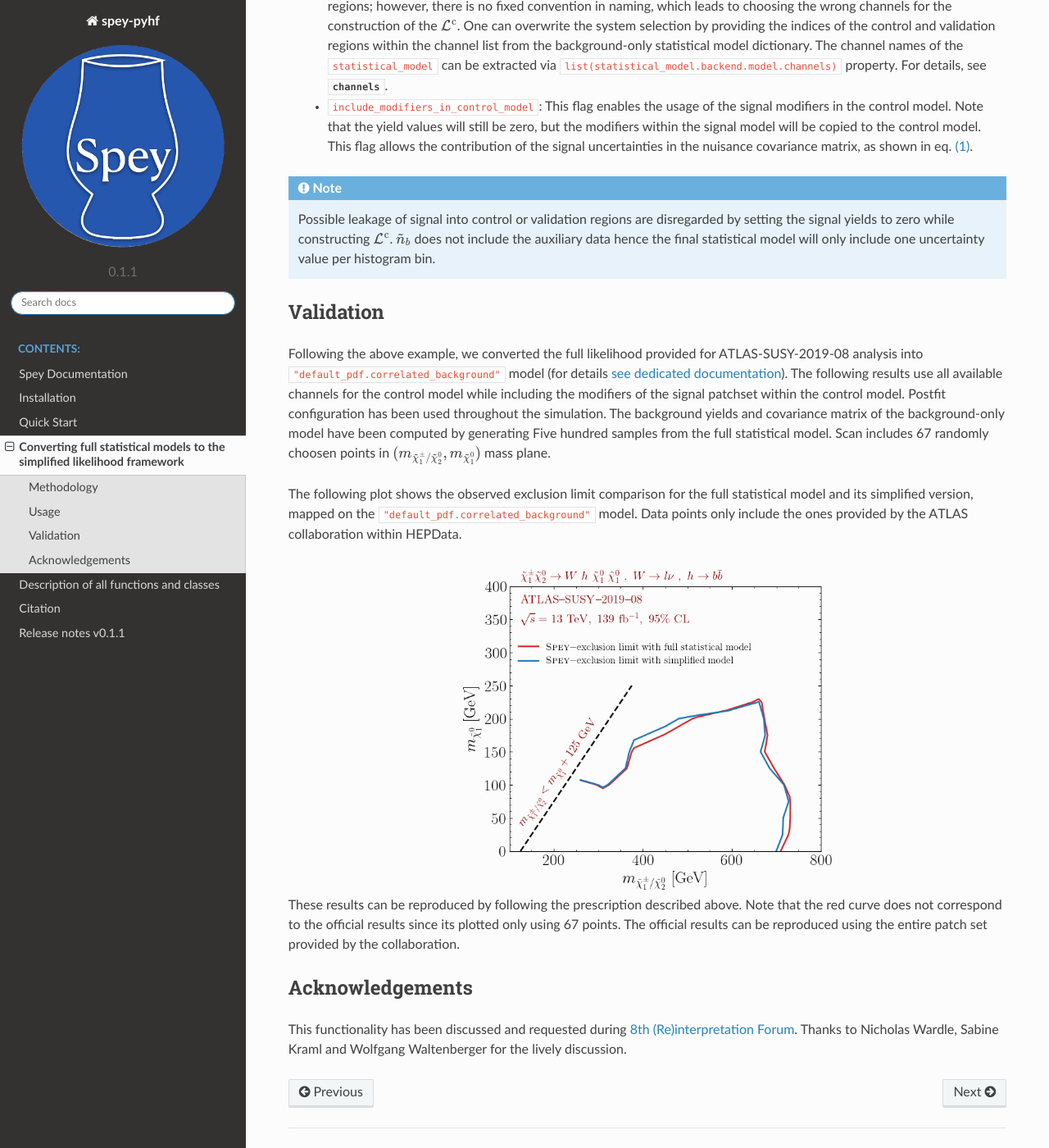
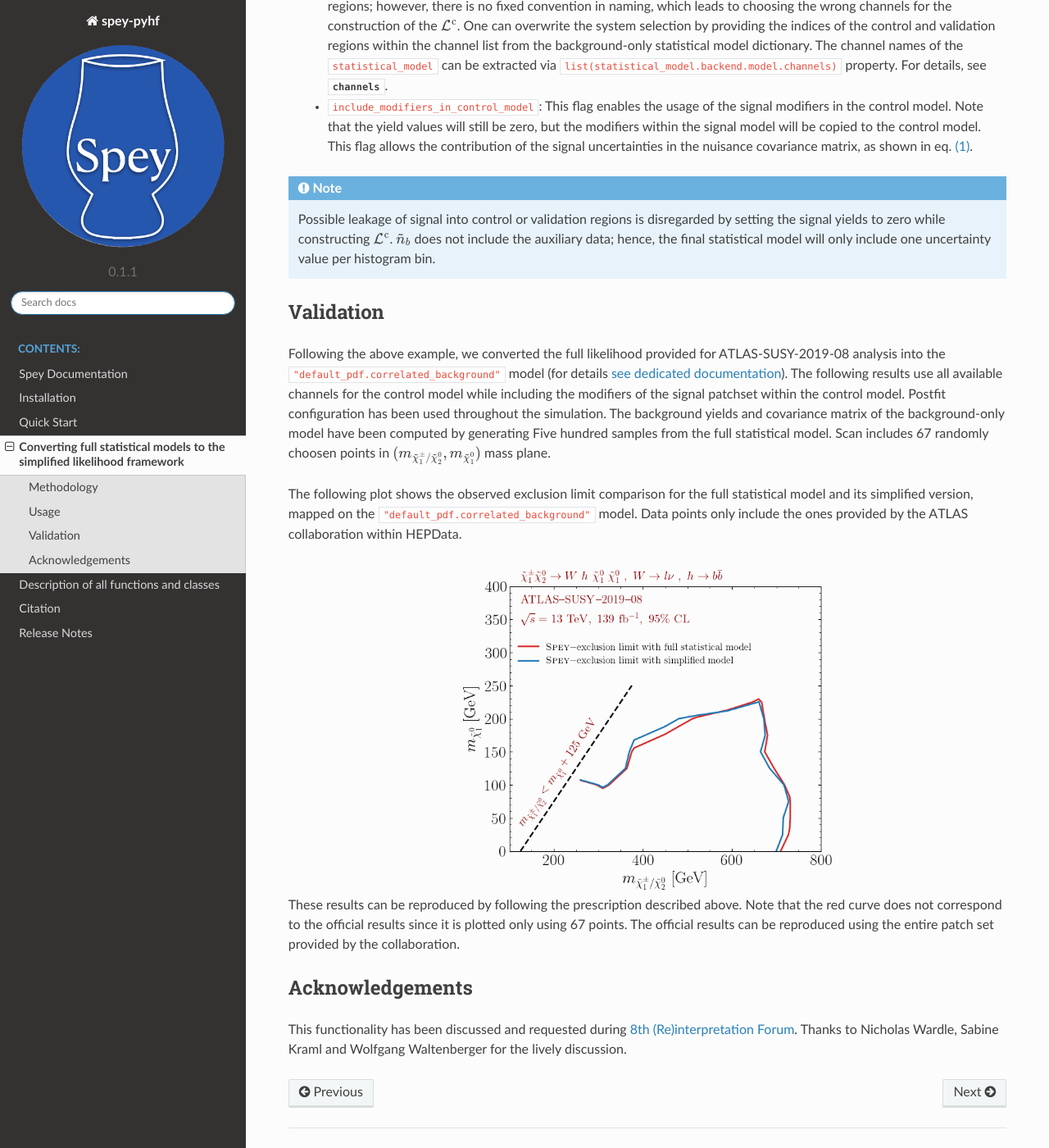
Before and after one commit to SpeysideHEP/spey-pyhf, a Sphinx documentation site: the page built from docs/simplify.rst, in a window 1280 px wide and 1400 px high, scrolled down 2507 px. Shown: the whole window at 82% size. Built offline with Sphinx 7.4.7 and the Read the Docs theme 2.0.0, drawn with Linux system fonts in a browser that asks for light colours; some of the changed text lies outside the part shown.

Commit message:
update docs

```diff
--- a/docs/conf.py
+++ b/docs/conf.py
@@ -35,14 +35,13 @@
     "sphinxcontrib.bibtex",
     "sphinx.ext.napoleon",
     "sphinx_click.ext",
-    # "sphinx_toolbox.collapse", # requires sphinx_toolbox to be installed
     "nbsphinx",
     "sphinx_issues",
     "sphinx_copybutton",
     "sphinx_togglebutton",
-    "sphinx_rtd_size",
     "xref",
     "myst_parser",
+    "sphinx_rtd_size",
 ]
 
 # set the width of the page
--- a/docs/index.rst
+++ b/docs/index.rst
@@ -10,11 +10,11 @@
    :maxdepth: 2
    :caption: Contents:
 
-   Spey Documentation <https://speysidehep.github.io/spey/>
+   Spey Documentation <https://spey.readthedocs.io/>
    quick_start
    simplify
    api
    citations
-   releases/changelog-v0.1.1
+   release_notes
 
 * :ref:`genindex`
--- a/docs/simplify.rst
+++ b/docs/simplify.rst
@@ -6,7 +6,7 @@
 Thus, we implement methodologies to convert full likelihoods into simplified
 likelihood frameworks using ``"default_pdf.correlated_background"`` or
 ``"default_pdf.third_moment_expansion"`` models. Details on the
-`simplified models can be found in this link <https://speysidehep.github.io/spey/plugins.html#default-plug-ins>`_.
+`simplified models can be found in this link <https://spey.readthedocs.io/en/main/plugins.html#default-pdf-correlated-background>`_.
 
 This particular example requires the installation of three packages, which can be achieved
 by using the line below
@@ -146,16 +146,16 @@
 
 .. note::
 
-    Possible leakage of signal into control or validation regions are disregarded by setting the signal
+    Possible leakage of signal into control or validation regions is disregarded by setting the signal
     yields to zero while constructing :math:`\mathcal{L}^{\rm c}`. :math:`\tilde{n}_b` does not
-    include the auxiliary data hence the final statistical model will only include one uncertainty value
+    include the auxiliary data; hence, the final statistical model will only include one uncertainty value
     per histogram bin.
 
 Validation
 ----------
 
 Following the above example, we converted the full likelihood provided for ATLAS-SUSY-2019-08 analysis
-into ``"default_pdf.correlated_background"`` model (for details
+into the ``"default_pdf.correlated_background"`` model (for details
 `see dedicated documentation <https://speysidehep.github.io/spey/plugins.html#default-plug-ins>`_).
 The following results use all available channels for the control model while including the modifiers of the
 signal patchset within the control model. Postfit configuration has been used throughout the simulation.
@@ -173,7 +173,7 @@
     :alt: Exclusion limit comparison between full and simplified likelihoods for ATLAS-SUSY-2019-08 analysis.
 
 These results can be reproduced by following the prescription described above. Note that the red curve does not
-correspond to the official results since its plotted only using 67 points. The official results can be reproduced
+correspond to the official results since it is plotted only using 67 points. The official results can be reproduced
 using the entire patch set provided by the collaboration.
 
 Acknowledgements
```
Also changed, not shown: other parts of docs/simplify.rst (+1 -1 lines), docs/release_notes.rst (added, +7 -0 lines), docs/requirements.txt (added, +10 -0 lines), .readthedocs.yaml (added), docs/releases/changelog-v0.1.md (renamed from docs/releases/changelog-v0.1.1.md), 1 other file.
